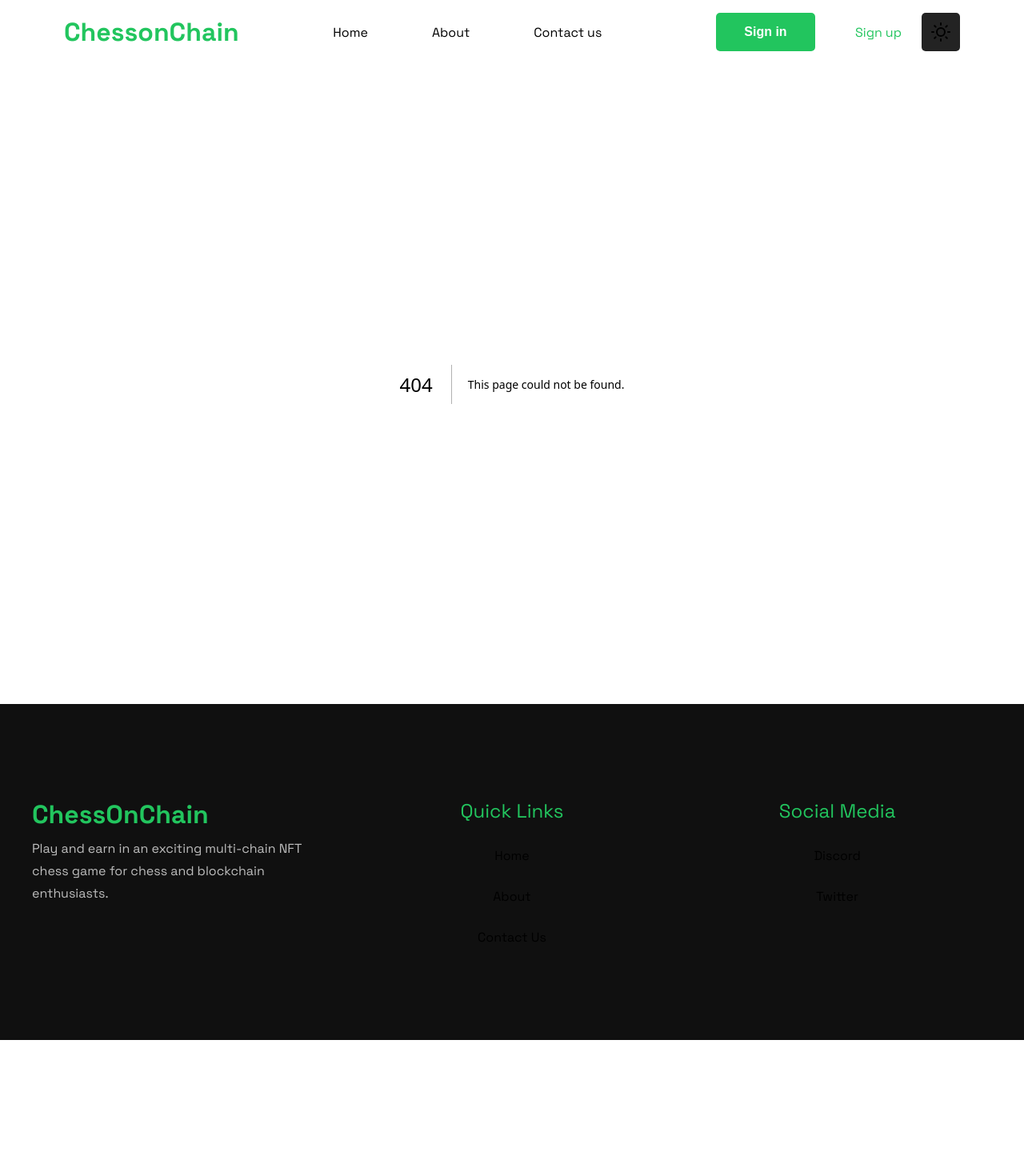
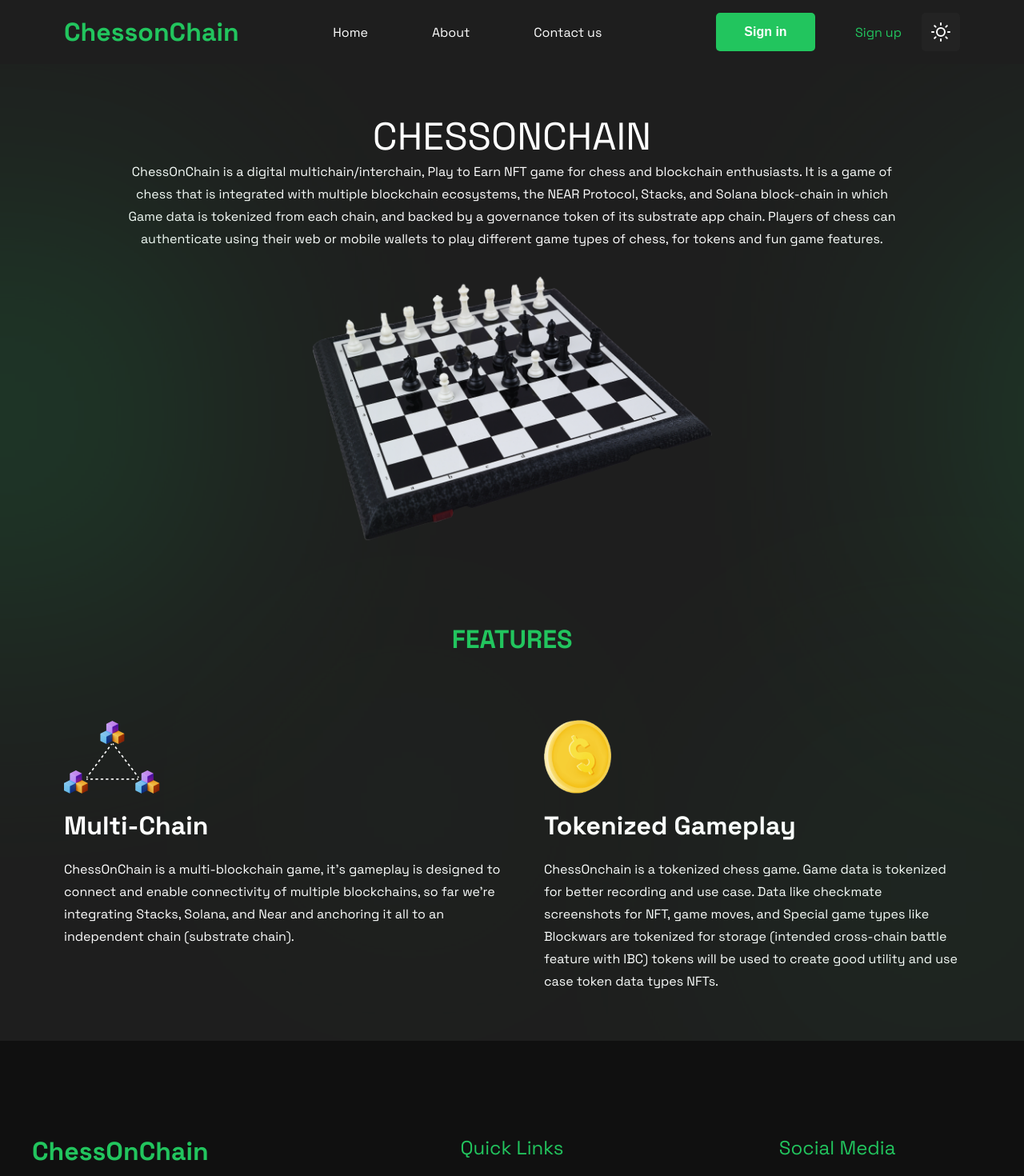
Before and after one commit to tonayam/ChessonChain, a Next.js app: page /about in a window 1280 px wide. Before the commit this address had no page. Shown: the top 1470 px of the page at 80% size. Before the commit the page ends 1300 px from the top, so only its background shows below. Built offline with nearby package versions, Linux system fonts and the light colour scheme.

Commit message:
About Us Page Added

```diff
--- a/components/footer/Footer.jsx
+++ b/components/footer/Footer.jsx
@@ -15,7 +15,7 @@
         <h2>Quick Links</h2>
         <ul>
           <li>
-            <a href='#'>Home</a>
+            <Link href='/'>Home</Link>
           </li>
           <li>
             <a href='#'>About</a>
--- /dev/null
+++ b/src/pages/about/_about.scss
@@ -0,0 +1,221 @@
+.about {
+    padding: 80px 24px;
+    position: relative;
+    overflow: hidden;
+
+    header {
+        text-align: center;
+
+        h1 {
+            font-weight: 400;
+            font-size: 32px;
+            line-height: 28px;
+        }
+
+        p {
+            font-weight: 400;
+            font-size: 16px;
+            line-height: 24px;
+            margin-top: 30px;
+        }
+
+        .image {
+            position: relative;
+            width: 256px;
+            height: 171px;
+            margin: 30px auto 0 auto;
+        }
+
+        .ellipse {
+            position: absolute;
+            width: 223px;
+            height: 223px;
+            background: $primaryColor;
+            opacity: 0.07;
+            filter: blur(50px);
+
+            &.left {
+                left: -46px;
+                top: 112px;
+            }
+
+            &.right {
+                left: 234px;
+                top: 477px;
+            }
+        }
+    }
+
+    .features {
+        margin-top: 100px;
+
+        .section-title {
+            font-weight: 700;
+            font-size: 18px;
+            line-height: 23px;
+            text-align: center;
+            color: $primaryColor;
+        }
+
+        .blocks {
+            display: grid;
+            grid-template-columns: repeat(1, 1fr);
+            grid-gap: 20px;
+
+            .block {
+                text-align: center;
+                margin: 30px 0;
+
+                .image {
+                    position: relative;
+                    margin: auto;
+
+                    &.multichain {
+                        width: 77.94px;
+                        height: 60px;
+                    }
+
+                    &.token {
+                        width: 74px;
+                        height: 81px;
+                    }
+
+                }
+
+                h3 {
+                    font-weight: 700;
+                    font-size: 18px;
+                    line-height: 23px;
+                    margin: 20px 0;
+                }
+
+                p {
+                    font-weight: 400;
+                    font-size: 16px;
+                    line-height: 24px;
+                }
+            }
+
+        }
+    }
+}
+
+
+@include for-phone-only {}
+
+@include for-tablet-potrait-up {}
+
+@include for-tablet-landscape-up {}
+
+@include for-desktop-up {
+    .about {
+        padding: 60px 80px;
+
+        header {
+
+            h1 {
+                font-size: 48px;
+                line-height: 61px;
+            }
+
+            p {
+                line-height: 28px;
+                color: #FFFFFF;
+                width: 987px;
+                margin: auto;
+            }
+
+            .image {
+                width: 499px;
+                height: 336px;
+            }
+
+            .ellipse {
+                width: 479px;
+                height: 479px;
+                opacity: 0.2;
+                filter: blur(150px);
+
+                &.left {
+                    left: -240px;
+                    top: 200px;
+                }
+
+                &.right {
+                    left: 1200px;
+                    top: 200px;
+                }
+            }
+        }
+
+        .features {
+            position: relative;
+
+            .section-title {
+                font-size: 32px;
+                line-height: 41px;
+            }
+
+            .blocks {
+                grid-template-columns: repeat(2, 1fr);
+                margin-top: 80px;
+
+                .block {
+                    text-align: start;
+                    margin: 0;
+
+                    .image {
+                        margin: 0;
+
+                        &.multichain {
+                            width: 119.51px;
+                            height: 92px;
+                        }
+
+                        &.token {
+                            width: 84px;
+                            height: 92px;
+                        }
+                    }
+
+                    h3 {
+                        font-size: 32px;
+                        line-height: 41px;
+                    }
+
+                    p {
+                        line-height: 28px;
+                        color: #FFFFFF;
+                    }
+
+                    &:last-child {
+                        margin-left: 30px;
+                    }
+                }
+            }
+
+            .ellipse {
+                position: absolute;
+                background: $primaryColor;
+                filter: blur(150px);
+                opacity: 0.07;
+
+                &.left {
+                    width: 245px;
+                    height: 245px;
+                    left: 309px;
+                    top: 100px;
+                }
+
+                &.right {
+                    width: 458px;
+                    height: 458px;
+                    right: -200px;
+                    top: 100px;
+                }
+            }
+        }
+    }
+}
+
+@include for-big-desktop-up {}
--- /dev/null
+++ b/src/pages/about/index.jsx
@@ -0,0 +1,68 @@
+import React from "react";
+import Image from "next/image";
+
+const About = () => {
+  return (
+    <main className='about'>
+      <header>
+        <h1>CHESSONCHAIN</h1>
+        <p>
+          ChessOnChain is a digital multichain/interchain, Play to Earn NFT game
+          for chess and blockchain enthusiasts. It is a game of chess that is
+          integrated with multiple blockchain ecosystems, the NEAR Protocol,
+          Stacks, and Solana block-chain in which Game data is tokenized from
+          each chain, and backed by a governance token of its substrate app
+          chain. Players of chess can authenticate using their web or mobile
+          wallets to play different game types of chess, for tokens and fun game
+          features.
+        </p>
+        <div className='image'>
+          <Image src='/the-game-desktop.png' alt='chessboard' fill />
+        </div>
+        <div className='ellipse left'></div>
+        <div className='ellipse right'></div>
+      </header>
+      <Features />
+    </main>
+  );
+};
+
+const Features = () => {
+  return (
+    <section className='features'>
+      <h2 className='section-title'>FEATURES</h2>
+      <div className='blocks'>
+        <div className='block'>
+          <div className='image multichain'>
+            <Image src='/multichain.png' alt='multichain' fill />
+          </div>
+          <h3>Multi-Chain</h3>
+          <p>
+            ChessOnChain is a multi-blockchain game, it&apos;s gameplay is
+            designed to connect and enable connectivity of multiple blockchains,
+            so far we&apos;re integrating Stacks, Solana, and Near and anchoring
+            it all to an independent chain (substrate chain).
+          </p>
+        </div>
+        <div className='block'>
+          <div className='image token'>
+            <Image src='/token.png' alt='multichain' fill />
+          </div>
+          <h3>Tokenized Gameplay</h3>
+          <p>
+            ChessOnchain is a tokenized chess game. Game data is tokenized for
+            better recording and use case. Data like checkmate screenshots for
+            NFT, game moves, and Special game types like Blockwars are tokenized
+            for storage (intended cross-chain battle feature with IBC) tokens
+            will be used to create good utility and use case token data types
+            NFTs.
+          </p>
+        </div>
+      </div>
+      <div className='ellipse left'></div>
+      <div className='ellipse right'></div>
+    </section>
+  );
+};
+
+export default About;
--- a/src/pages/index.js
+++ b/src/pages/index.js
@@ -11,7 +11,7 @@
         <meta name='viewport' content='width=device-width, initial-scale=1' />
         <link rel='icon' href='/favicon.ico' />
       </Head>
-      <main>
+      <main className='home'>
         <Header />
         <TheGame />
         <MultiChainEconomy />
--- a/src/styles/_home.scss
+++ b/src/styles/_home.scss
@@ -1,3 +1,4 @@
+.home {
     header {
         text-align: center;
         padding: 100px 24px;
@@ -186,6 +187,7 @@
             line-height: 20px;
         }
     }
+}
 
 @include for-phone-only {}
 
@@ -194,6 +196,7 @@
 @include for-tablet-landscape-up {}
 
 @include for-desktop-up {
+    .home {
         header {
             padding: 100px 40px;
             background: url(../../public/header-bg-desktop.png);
@@ -354,5 +357,6 @@
             }
         }
     }
+}
 
 @include for-big-desktop-up {}
--- a/src/styles/styles.scss
+++ b/src/styles/styles.scss
@@ -8,6 +8,7 @@
 // PAGES
 @import "./home";
 @import "../pages/contact/contact";
+@import "../pages/about/about";
 
 
 
```
Also changed, not shown: public/multichain.png (added), public/token.png (added). Lines whose indentation alone changed are shown as unchanged.
